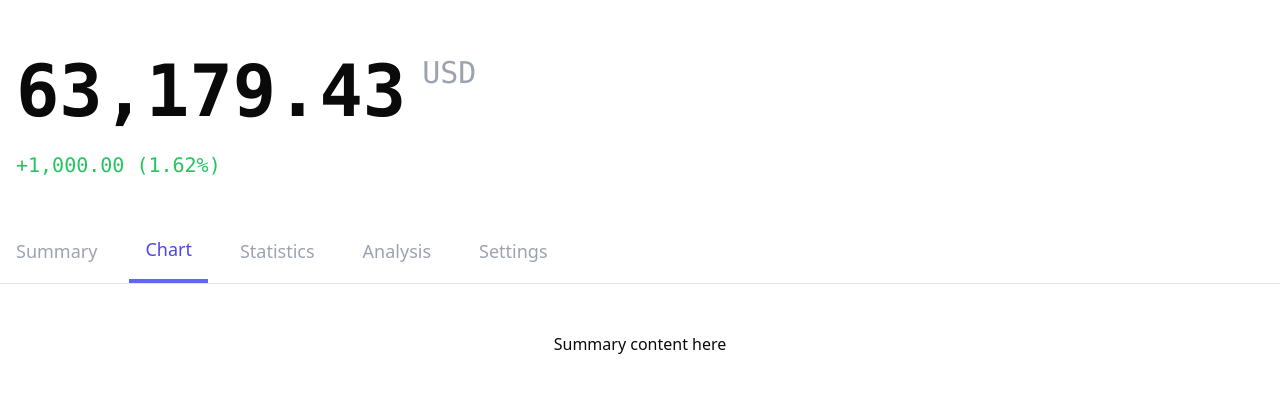
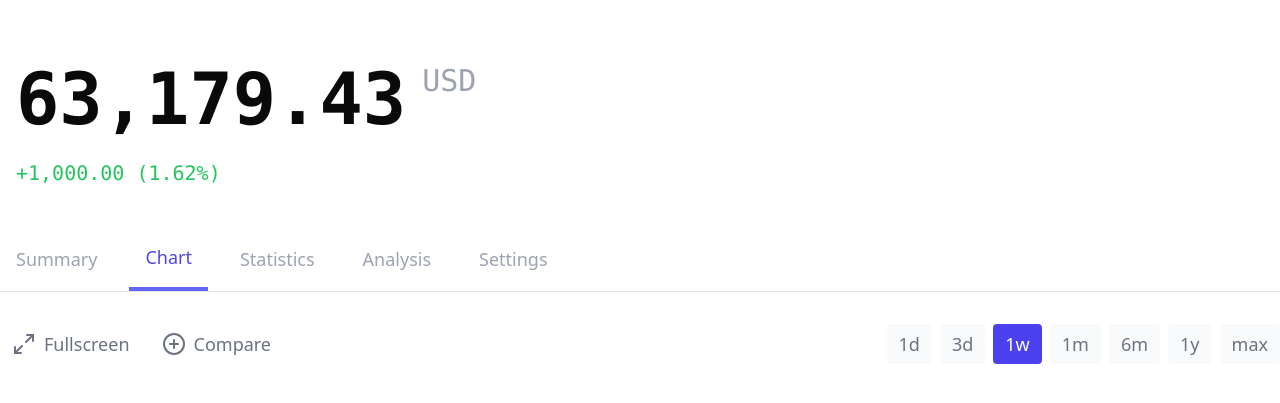
Before and after one commit to PranitPatil03/catalog-challenge, a React (Vite) app: page / in a window 1280 px wide. Shown: the part 179-582 px from the top of the page. Built offline with nearby package versions, Linux system fonts and the light colour scheme.

Commit message:
Started Chart UI

```diff
--- a/src/components/Chart.tsx
+++ b/src/components/Chart.tsx
@@ -1,24 +1,36 @@
+import { Button } from "./ui/button";
+import { CirclePlus, Maximize2 } from "lucide-react";
+import { useState } from "react";
+
 const Chart = () => {
+  const [selectedPeriod, setSelectedPeriod] = useState("1w");
+
   return (
     <div className="flex justify-between items-center">
-      <button className="px-3 py-1 bg-gray-100 text-gray-800 rounded hover:bg-gray-200">
-        Fullscreen
-      </button>
-      <button className="px-3 py-1 bg-gray-100 text-gray-800 rounded hover:bg-gray-200">
-        Compare
-      </button>
+      <div className="flex space-x-2">
+        <Button className="px-3 py-1 bg-white rounded hover:bg-gray-50 text-gray-500">
+          <Maximize2 className="w-6 h-6 mr-2" />
+          <span className="text-lg">Fullscreen</span>
+        </Button>
+        <Button className="px-3 py-1 bg-white rounded hover:bg-gray-50 text-gray-500">
+          <CirclePlus className="w-6 h-6 mr-2 " />
+          <span className="text-lg">Compare</span>
+        </Button>
+      </div>
+
       <div className="flex space-x-2">
         {["1d", "3d", "1w", "1m", "6m", "1y", "max"].map((period) => (
-          <button
+          <Button
             key={period}
-            className={`px-3 py-1 rounded ${
-              period === "1w"
-                ? "bg-indigo-500 text-white"
-                : "bg-gray-100 text-gray-800 hover:bg-gray-200"
+            onClick={() => setSelectedPeriod(period)}
+            className={`px-3 py-1 rounded text-lg text-gray-500 ${
+              period === selectedPeriod
+                ? "bg-[#4B41EF] text-white"
+                : "text-gray-500 bg-slate-50 hover:bg-slate-50"
             }`}
           >
             {period}
-          </button>
+          </Button>
         ))}
       </div>
     </div>
--- a/src/components/Home.tsx
+++ b/src/components/Home.tsx
@@ -1,4 +1,5 @@
 import { useState } from "react";
+import Chart from "./Chart";
 
 const Home = () => {
   const [activeTab, setActiveTab] = useState("Chart");
@@ -7,7 +8,7 @@ const Home = () => {
   const renderContent = () => {
     switch (activeTab) {
       case "Chart":
-        return <p className="text-center py-4">Summary content here</p>;
+        return <Chart />;
       case "Summary":
         return <p className="text-center py-4">Summary content here</p>;
       case "Statistics":
```
